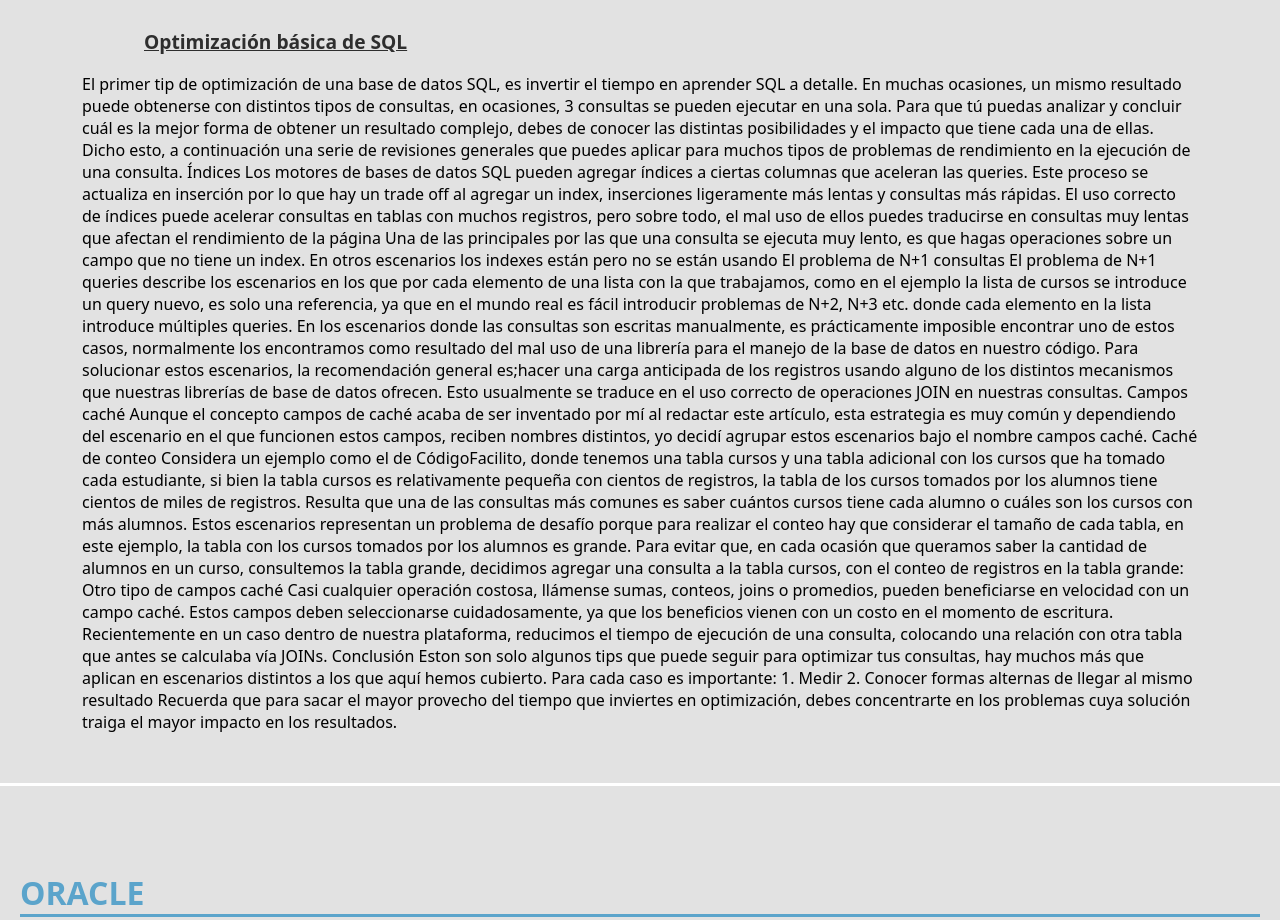
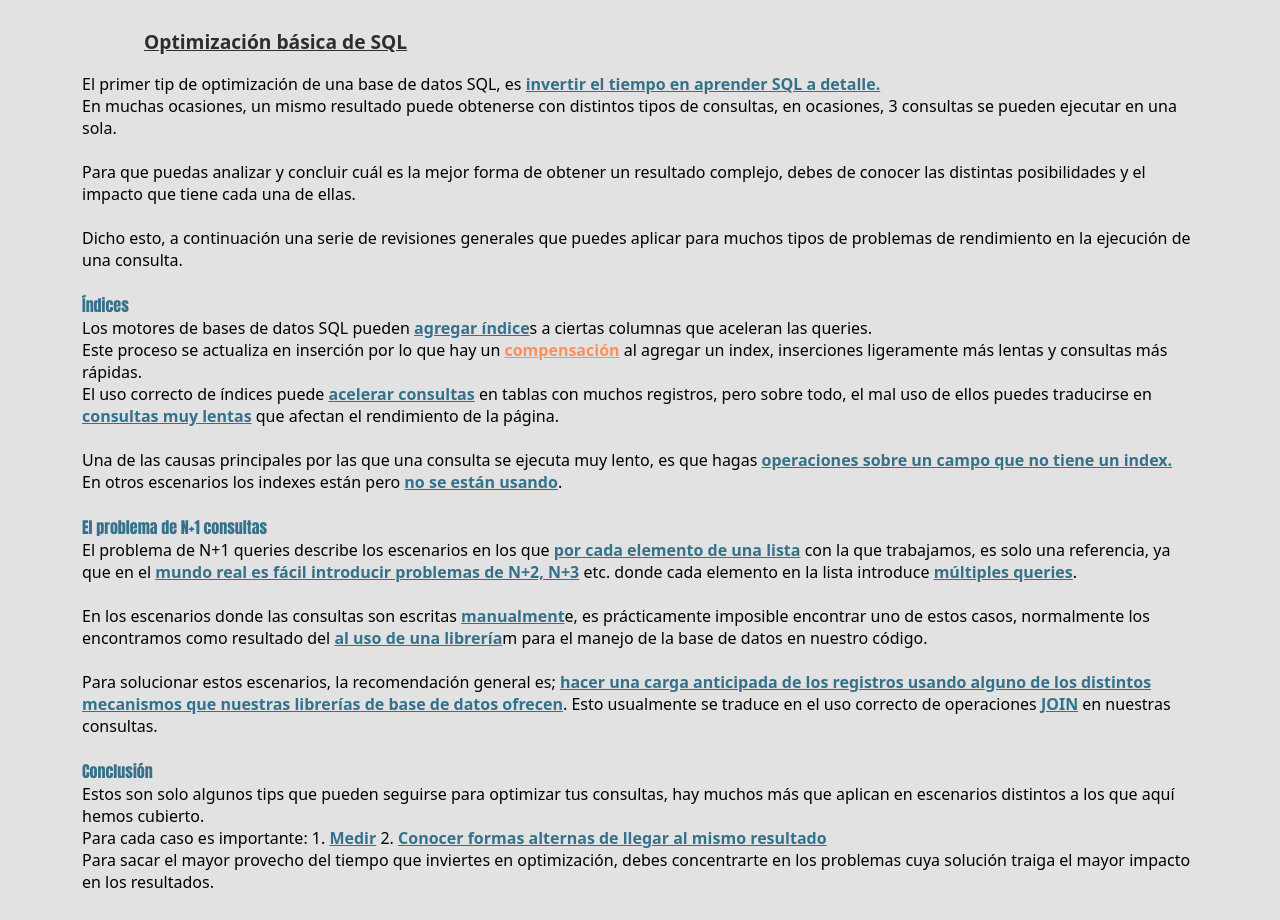
Before and after one commit to AlonsoMartinez8/baseDeDatosSQL, a plain HTML site: page index.html in a window 1280 px wide. Shown: the part 8060-8980 px from the top of the page. Drawn offline with Linux system fonts and the light colour scheme.

Commit message:
#5.1
Co-authored-by: Alejandro Sosa Fernández <Asosa17@users.noreply.github.com>

```diff
--- a/index.html
+++ b/index.html
@@ -407,72 +407,46 @@
                 <span class="title">Oracle Aplication Server</span>
             </p>
             <h2 id="optim">Optimización básica de SQL</h2>
-            <p>El primer tip de optimización de una base de datos SQL, es invertir el tiempo en aprender SQL a detalle.
+            <p>El primer tip de optimización de una base de datos SQL, es <b>invertir el tiempo en aprender SQL a detalle.</b><br>
                 En muchas ocasiones, un mismo resultado puede obtenerse con distintos tipos de consultas, en ocasiones,
-                3 consultas se pueden ejecutar en una sola.
-                Para que tú puedas analizar y concluir cuál es la mejor forma de obtener un resultado complejo, debes de
-                conocer las distintas posibilidades y el impacto que tiene cada una de ellas.</p>
+                3 consultas se pueden ejecutar en una sola. <br><br>
+                Para que puedas analizar y concluir cuál es la mejor forma de obtener un resultado complejo, debes de
+                conocer las distintas posibilidades y el impacto que tiene cada una de ellas.</p><br>
             <p>Dicho esto, a continuación una serie de revisiones generales que puedes aplicar para muchos tipos de
-                problemas de rendimiento en la ejecución de una consulta.
+                problemas de rendimiento en la ejecución de una consulta. <br><br>
 
-                Índices
-                Los motores de bases de datos SQL pueden agregar índices a ciertas columnas que aceleran las queries.
+                <span class="title">Índices</span><br>
+                Los motores de bases de datos SQL pueden <b>agregar índice</b>s a ciertas columnas que aceleran las queries. <br>
+                Este proceso se actualiza en inserción por lo que hay un <abbr title="trade off">compensación</abbr> al agregar un index, inserciones
+                ligeramente más lentas y consultas más rápidas. <br>
+                El uso correcto de índices puede <b>acelerar consultas</b> en tablas con muchos registros, pero sobre todo, el
+                mal uso de ellos puedes traducirse en <b>consultas muy lentas</b> que afectan el rendimiento de la página. <br><br>
 
-                Este proceso se actualiza en inserción por lo que hay un trade off al agregar un index, inserciones
-                ligeramente más lentas y consultas más rápidas.
+                Una de las causas principales por las que una consulta se ejecuta muy lento, es que hagas <b>operaciones sobre un
+                campo que no tiene un index.</b><br>
+                En otros escenarios los indexes están pero <b>no se están usando</b>. <br><br>
 
-                El uso correcto de índices puede acelerar consultas en tablas con muchos registros, pero sobre todo, el
-                mal uso de ellos puedes traducirse en consultas muy lentas que afectan el rendimiento de la página
+                <span class="title">El problema de N+1 consultas</span><br>
+                El problema de N+1 queries describe los escenarios en los que <b>por cada elemento de una lista</b> con la que
+                trabajamos, es solo una referencia,
+                ya que en el <b>mundo real es fácil introducir problemas de N+2, N+3</b> etc. donde cada elemento en la lista
+                introduce <b>múltiples queries</b>. <br><br>
 
-                Una de las principales por las que una consulta se ejecuta muy lento, es que hagas operaciones sobre un
-                campo que no tiene un index.
-                En otros escenarios los indexes están pero no se están usando
-                El problema de N+1 consultas
-                El problema de N+1 queries describe los escenarios en los que por cada elemento de una lista con la que
-                trabajamos, como en el ejemplo la lista de cursos se introduce un query nuevo, es solo una referencia,
-                ya que en el mundo real es fácil introducir problemas de N+2, N+3 etc. donde cada elemento en la lista
-                introduce múltiples queries.
+                En los escenarios donde las consultas son escritas <b>manualment</b>e, es prácticamente imposible encontrar uno
+                de estos casos, normalmente los encontramos como resultado del <b>al uso de una librería</b>m para el manejo de
+                la base de datos en nuestro código. <br><br>
 
-                En los escenarios donde las consultas son escritas manualmente, es prácticamente imposible encontrar uno
-                de estos casos, normalmente los encontramos como resultado del mal uso de una librería para el manejo de
-                la base de datos en nuestro código.
+                Para solucionar estos escenarios, la recomendación general es; <b>hacer una carga anticipada de los
+                registros usando alguno de los distintos mecanismos que nuestras librerías de base de datos ofrecen</b>.
+                Esto usualmente se traduce en el uso correcto de operaciones <b>JOIN</b> en nuestras consultas. <br><br>
 
-                Para solucionar estos escenarios, la recomendación general es;hacer una carga anticipada de los
-                registros usando alguno de los distintos mecanismos que nuestras librerías de base de datos ofrecen.
-                Esto usualmente se traduce en el uso correcto de operaciones JOIN en nuestras consultas.
-                Campos caché
-                Aunque el concepto campos de caché acaba de ser inventado por mí al redactar este artículo, esta
-                estrategia es muy común y dependiendo del escenario en el que funcionen estos campos, reciben nombres
-                distintos, yo decidí agrupar estos escenarios bajo el nombre campos caché.
-                Caché de conteo
-                Considera un ejemplo como el de CódigoFacilito, donde tenemos una tabla cursos y una tabla adicional con
-                los cursos que ha tomado cada estudiante, si bien la tabla cursos es relativamente pequeña con cientos
-                de registros, la tabla de los cursos tomados por los alumnos tiene cientos de miles de registros.
+                <span class="title">Conclusión</span><br>
+                Estos son solo algunos tips que pueden seguirse para optimizar tus consultas, hay muchos más que aplican en
+                escenarios distintos a los que aquí hemos cubierto. <br>
 
-                Resulta que una de las consultas más comunes es saber cuántos cursos tiene cada alumno o cuáles son los
-                cursos con más alumnos. Estos escenarios representan un problema de desafío porque para realizar el
-                conteo hay que considerar el tamaño de cada tabla, en este ejemplo, la tabla con los cursos tomados por
-                los alumnos es grande.
+                Para cada caso es importante: 1. <b>Medir</b> 2. <b>Conocer formas alternas de llegar al mismo resultado</b><br>
 
-                Para evitar que, en cada ocasión que queramos saber la cantidad de alumnos en un curso, consultemos la
-                tabla grande, decidimos agregar una consulta a la tabla cursos, con el conteo de registros en la tabla
-                grande:
-                Otro tipo de campos caché
-                Casi cualquier operación costosa, llámense sumas, conteos, joins o promedios, pueden beneficiarse en
-                velocidad con un campo caché.
-
-                Estos campos deben seleccionarse cuidadosamente, ya que los beneficios vienen con un costo en el momento
-                de escritura.
-
-                Recientemente en un caso dentro de nuestra plataforma, reducimos el tiempo de ejecución de una consulta,
-                colocando una relación con otra tabla que antes se calculaba vía JOINs.
-                Conclusión
-                Eston son solo algunos tips que puede seguir para optimizar tus consultas, hay muchos más que aplican en
-                escenarios distintos a los que aquí hemos cubierto.
-
-                Para cada caso es importante: 1. Medir 2. Conocer formas alternas de llegar al mismo resultado
-
-                Recuerda que para sacar el mayor provecho del tiempo que inviertes en optimización, debes concentrarte
+                Para sacar el mayor provecho del tiempo que inviertes en optimización, debes concentrarte
                 en los problemas cuya solución traiga el mayor impacto en los resultados.
             </p>
         </div>
```
